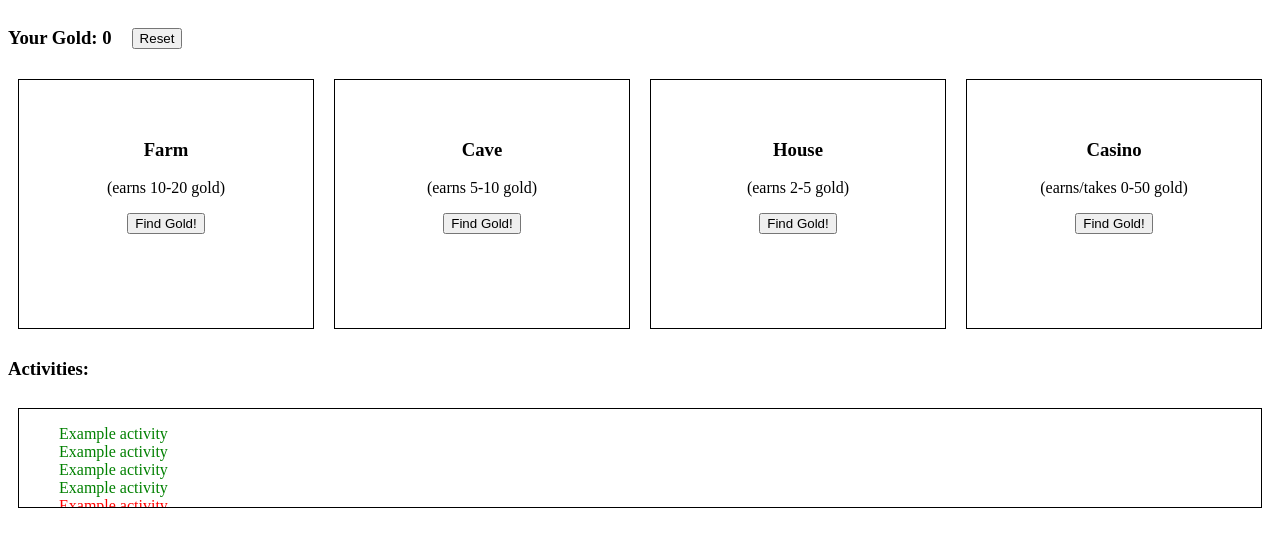
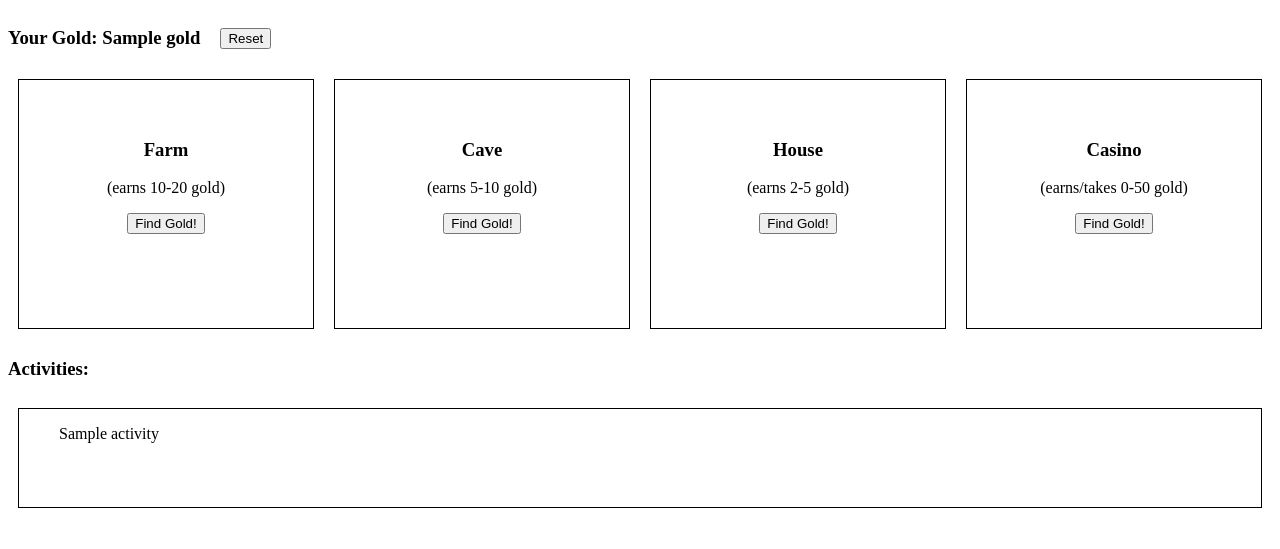
Before and after one commit to AloofBuddha/ninja-gold, a Flask app: template templates/index.html in a window 1280 px wide. Shown: the top 549 px of the page. Run offline with Flask 2, Linux system fonts and the light colour scheme; the template is opened without the code that fills it: most values are stand-ins (such as "Sample title", 1, 10 or a date in 2020).

Commit message:
Added /process_money functionality

```diff
--- a/server.py
+++ b/server.py
@@ -1,16 +1,54 @@
 from flask import Flask, session, redirect, request, render_template
+import datetime
+import random
+
 app = Flask(__name__)
+app.secret_key = 'secretkey'
+
+def formatActivity(action, gold, location):
+    timestamp = datetime.datetime.now()
+    return '%s %d from the %s! (%s)' % (action, gold, location, timestamp)
 
 @app.route('/')
 def index():
-    return render_template('index.html')
+    if 'gold' not in session:
+        session['gold'] = 0
+    if 'activities' not in session:
+        session['activities'] = []
+
+    return render_template('index.html', gold=session['gold'], activities=session['activities'])
 
 @app.route('/process_money', methods=['POST'])
 def process_money():
+    if request.form.get('action') == "farm":
+        earned = random.randrange(10, 20)
+        session['gold'] += earned
+        session['activities'].insert(0, ['earned', formatActivity('Earned', earned, 'farm')])
+
+    if request.form.get('action') == "cave":
+        earned = random.randrange(5, 10)
+        session['gold'] += earned
+        session['activities'].insert(0, ['earned', formatActivity('Earned', earned, 'cave')])
+
+    if request.form.get('action') == "house":
+        earned = random.randrange(2, 5)
+        session['gold'] += earned
+        session['activities'].insert(0, ['earned', formatActivity('Earned', earned, 'house')])
+
+    if request.form.get('action') == "casino":
+        earned = random.randrange(-50, 50)
+        session['gold'] += earned
+        if earned > 0:
+            session['activities'].insert(0, ['earned', formatActivity('Earned', earned, 'casino')])
+        else:
+            session['activities'].insert(0, ['lost', formatActivity('Lost', -earned, 'casino')])
+
+
     return redirect('/')
 
 @app.route('/reset', methods=['POST'])
 def reset():
+    session.clear()
     return redirect('/')
 
 app.run(debug=True)
--- a/templates/index.html
+++ b/templates/index.html
@@ -9,7 +9,7 @@
 </head>
 <body>
     <div class="row">
-        <h3>Your Gold: 0</h3>
+        <h3>Your Gold: {{gold}}</h3>
         <form action="/reset" method="POST" class="reset">
             <input type="submit" name="submit" value="Reset" />
         </form>
@@ -19,7 +19,7 @@
             <h3>Farm</h3>
             <p>(earns 10-20 gold)</p>
             <form action="/process_money" method="POST">
-                <input type="hidden" name="hidden" value="farm"/>
+                <input type="hidden" name="action" value="farm"/>
                 <input type="submit" name="submit" value="Find Gold!"/>
             </form>
         </div>
@@ -27,7 +27,7 @@
             <h3>Cave</h3>
             <p>(earns 5-10 gold)</p>
             <form action="/process_money" method="POST">
-                <input type="hidden" name="hidden" value="cave"/>
+                <input type="hidden" name="action" value="cave"/>
                 <input type="submit" name="submit" value="Find Gold!"/>
             </form>
         </div>
@@ -35,7 +35,7 @@
             <h3>House</h3>
             <p>(earns 2-5 gold)</p>
             <form action="/process_money" method="POST">
-                <input type="hidden" name="hidden" value="house"/>
+                <input type="hidden" name="action" value="house"/>
                 <input type="submit" name="submit" value="Find Gold!"/>
             </form>
         </div>
@@ -43,7 +43,7 @@
             <h3>Casino</h3>
             <p>(earns/takes 0-50 gold)</p>
             <form action="/process_money" method="POST">
-                <input type="hidden" name="hidden" value="casino"/>
+                <input type="hidden" name="action" value="casino"/>
                 <input type="submit" name="submit" value="Find Gold!"/>
             </form>
         </div>
@@ -53,16 +53,13 @@
     </div>
     <div class="row">
         <div class="activities">
+        {% if activities %}
             <ul>
-                <li class="earned">Example activity</li>
-                <li class="earned">Example activity</li>
-                <li class="earned">Example activity</li>
-                <li class="earned">Example activity</li>
-                <li class="lost">Example activity</li>
-                <li class="lost">Example activity</li>
-                <li class="lost">Example activity</li>
-                <li class="lost">Example activity</li>
+                {% for class, activity in activities %}
+                <li class={{class}}>{{activity}}</li>
+                {% endfor %}
             </ul>
+        {% endif %}
         </div>
     </div>
 </body>
```
